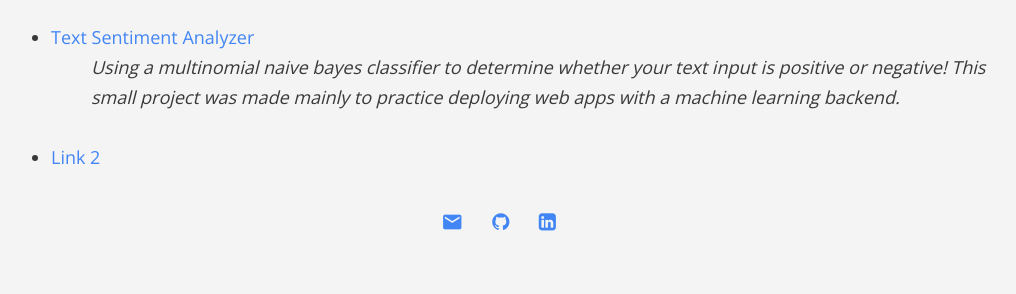
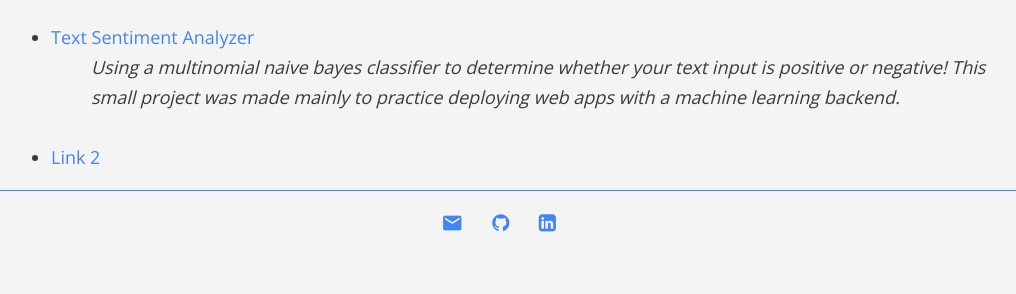
Before and after one commit to clfkenny/flask-practice, a Flask app: page / in a window 1280 px wide. Shown: the part 149-443 px from the top of the page, without its empty margins (129-1145 px from the left). Run offline with Flask 2, Linux system fonts and the light colour scheme; parts of the project's set-up code (start-up, migrations or seed data) failed here and were passed over.

Commit message:
removed unnecessary stuff

```diff
--- a/static/css/main.css
+++ b/static/css/main.css
@@ -89,6 +89,7 @@ input[name="again_btn"]{
   text-align: center;
   text-decoration: none;
   text-transform: uppercase;
+  border-radius: 7px;
 }
 
 .btn-secondary {
@@ -187,6 +188,7 @@ div h2{    /*title*/
 /*footer*/
 
 footer {
+    border-top: .8px solid var(--main-accent-color);
     font-size: .9em;
     text-align: center;
 }
```
Also changed, not shown: movieclassifier/not needed/predictions.py (renamed from movieclassifier/predictions.py), movieclassifier/not needed/vectorizer.py (renamed from movieclassifier/vectorizer.py).
